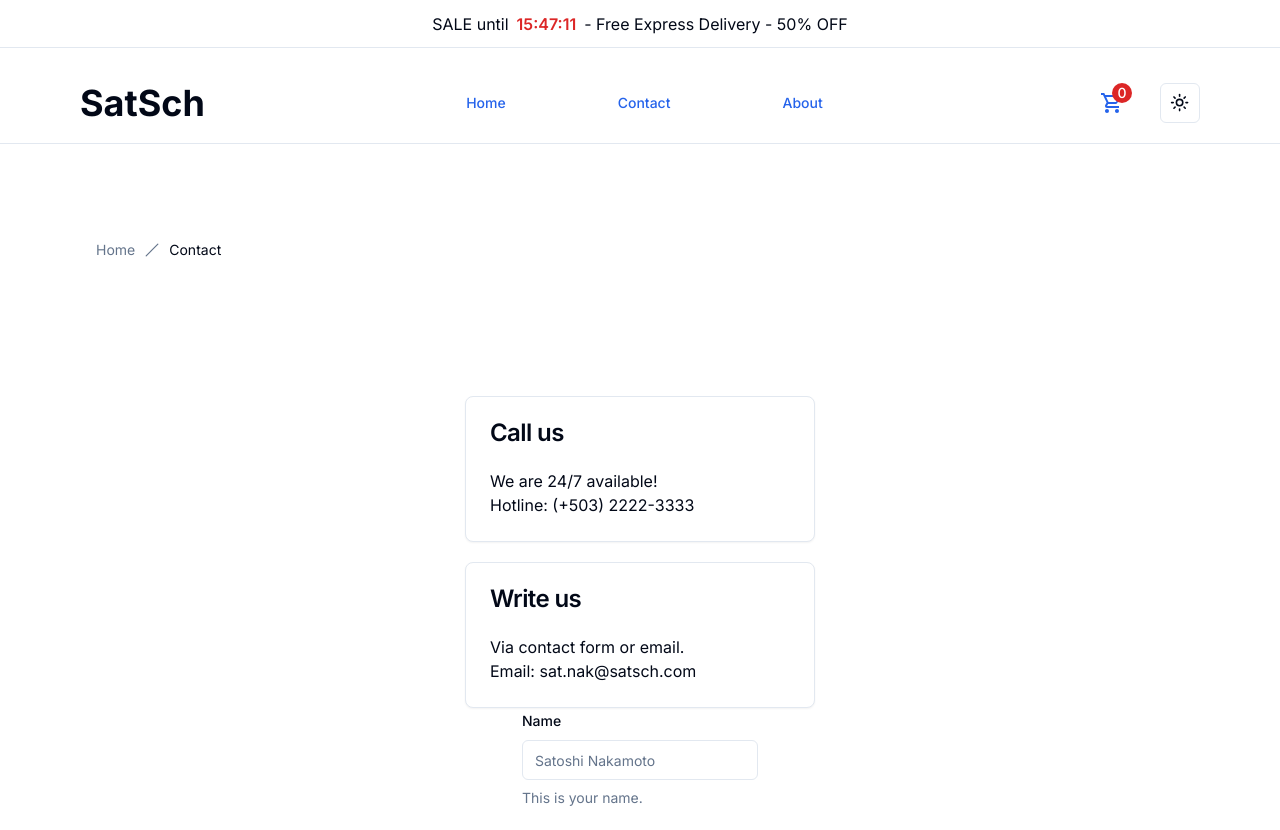
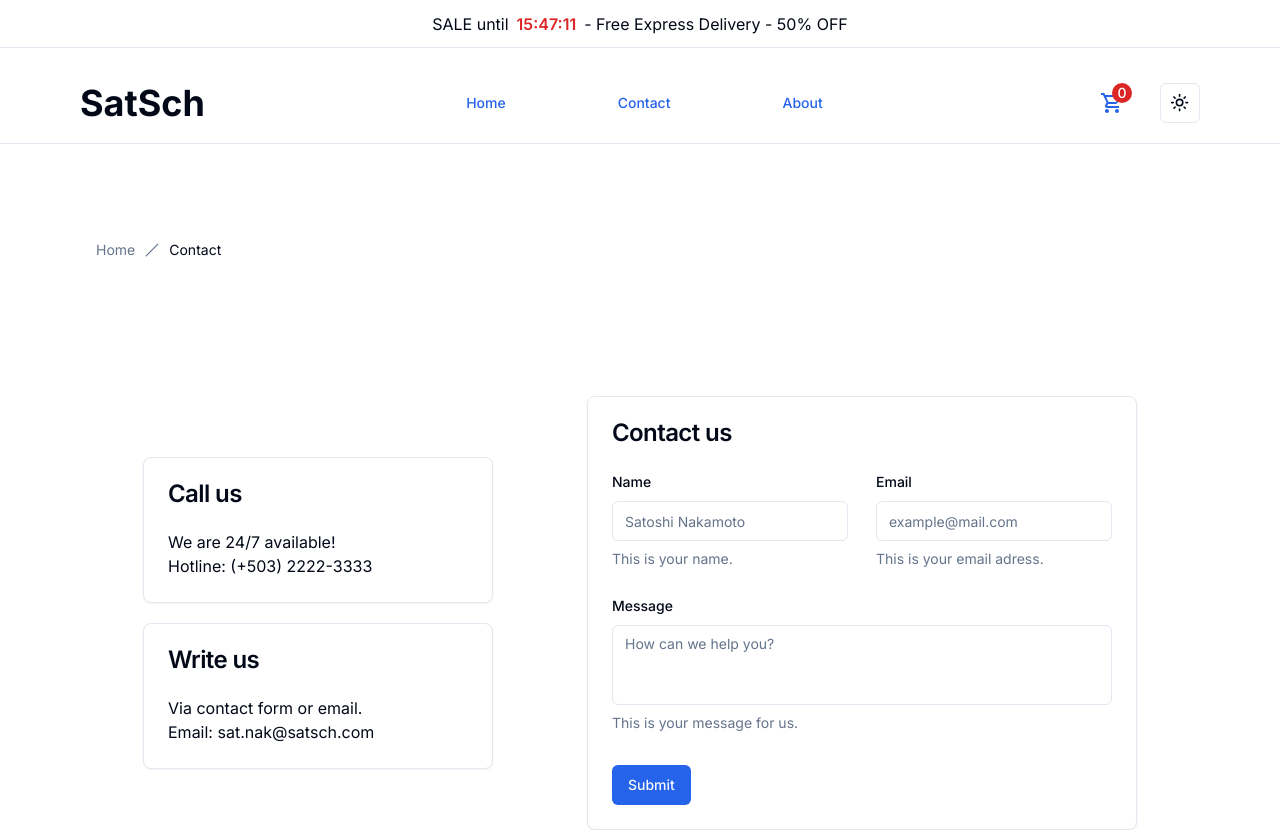
Before and after one commit to DayanWalter/satschool, a Next.js app: page /contact in a window 1280 px wide. Shown: the top 830 px of the page. Built offline with nearby package versions, Linux system fonts and the light colour scheme.

Commit message:
Styled contact page

```diff
--- a/src/app/contact/ContactCard.tsx
+++ b/src/app/contact/ContactCard.tsx
@@ -3,7 +3,7 @@ import { Card, CardContent, CardHeader, CardTitle } from "@/components/ui/card";
 export default function ContactCard() {
   return (
     <div className="space-y-5">
-      <Card className="w-[350px] ">
+      <Card className="md:w-[550px] lg:w-[350px]">
         <CardHeader>
           <CardTitle>Call us</CardTitle>
         </CardHeader>
@@ -12,7 +12,8 @@ export default function ContactCard() {
           <p>Hotline: (+503) 2222-3333</p>{" "}
         </CardContent>
       </Card>
-      <Card className="w-[350px]">
+
+      <Card className="md:w-[550px] lg:w-[350px]">
         <CardHeader>
           <CardTitle>Write us</CardTitle>
         </CardHeader>
--- a/src/app/contact/ContactForm.tsx
+++ b/src/app/contact/ContactForm.tsx
@@ -17,6 +17,7 @@ import {
 import { Textarea } from "@/components/ui/textarea";
 import { Input } from "@/components/ui/input";
 import { toast } from "@/components/ui/use-toast";
+import { Card, CardContent, CardHeader, CardTitle } from "@/components/ui/card";
 
 export default function ContactForm() {
   const formSchema = z.object({
@@ -83,8 +84,15 @@ export default function ContactForm() {
 
   return (
     <>
+      <Card className="md:w-[550px] ">
+        <CardHeader>
+          <CardTitle>Contact us</CardTitle>
+        </CardHeader>
+        <CardContent>
           <Form {...form}>
             <form onSubmit={form.handleSubmit(onSubmit)} className="space-y-8">
+              <div className="flex flex-col justify-between gap-6">
+                <div className="flex w-full flex-col justify-between gap-6 md:flex-row">
                   <FormField
                     control={form.control}
                     name="username"
@@ -108,12 +116,15 @@ export default function ContactForm() {
                         <FormControl>
                           <Input placeholder="example@mail.com" {...field} />
                         </FormControl>
-                <FormDescription>This is your email adress.</FormDescription>
+                        <FormDescription>
+                          This is your email adress.
+                        </FormDescription>
                         <FormMessage />
                       </FormItem>
                     )}
                   />
-
+                </div>
+                <div className="w-full">
                   <FormField
                     control={form.control}
                     name="usermessage"
@@ -127,14 +138,20 @@ export default function ContactForm() {
                             {...field}
                           />
                         </FormControl>
-                <FormDescription>This is your message for us.</FormDescription>
+                        <FormDescription>
+                          This is your message for us.
+                        </FormDescription>
                         <FormMessage />
                       </FormItem>
                     )}
                   />
+                </div>
+              </div>
               <Button type="submit">Submit</Button>
             </form>
           </Form>
+        </CardContent>
+      </Card>
     </>
   );
 }
--- a/src/app/contact/page.tsx
+++ b/src/app/contact/page.tsx
@@ -33,8 +33,10 @@ export default function Contact() {
         </Breadcrumb>
       </div>
       <main className="flex min-h-screen flex-col items-center justify-between p-5 lg:p-24">
-        <ContactCard />
-        <ContactForm />
+        <div className="flex w-full flex-col justify-around space-y-5 md:items-center lg:flex-row lg:-space-y-0">
+          <ContactCard />
+          <ContactForm />
+        </div>
       </main>
     </>
   );
```
Lines whose indentation alone changed are shown as unchanged.
